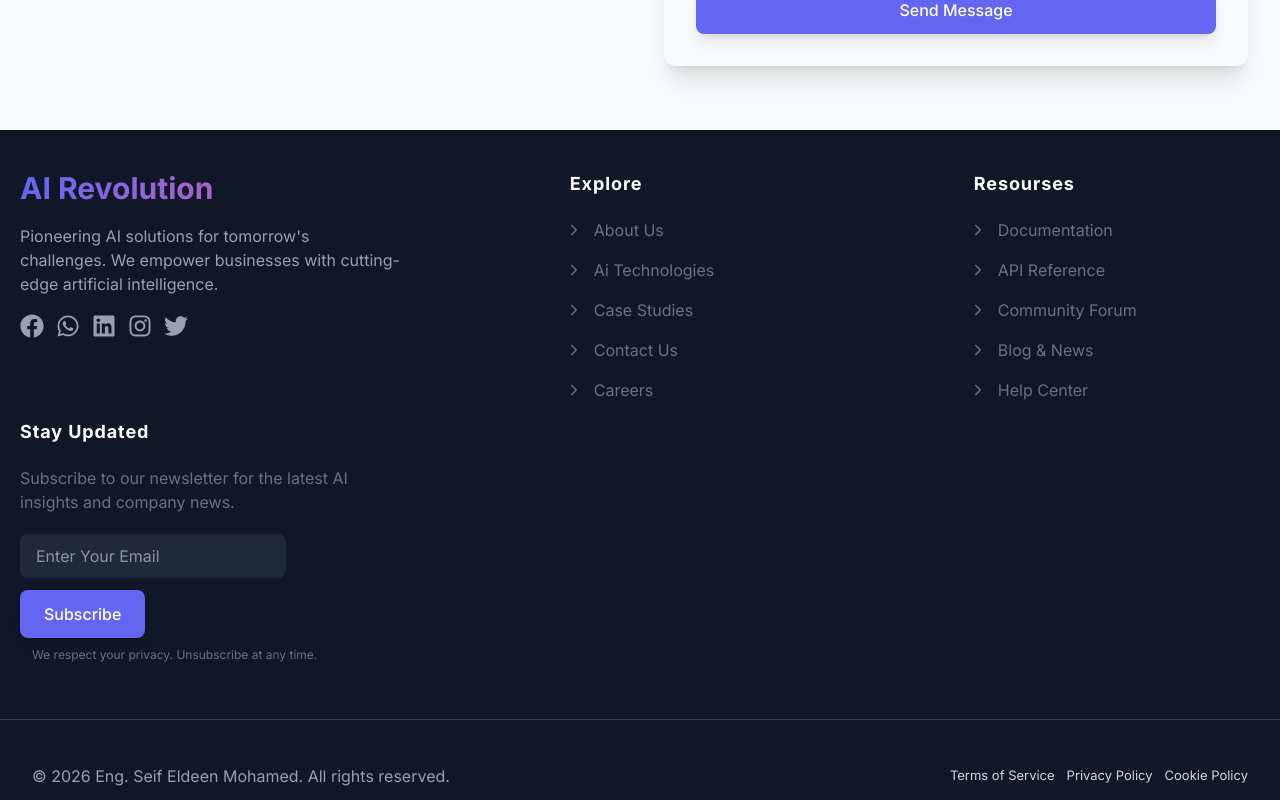
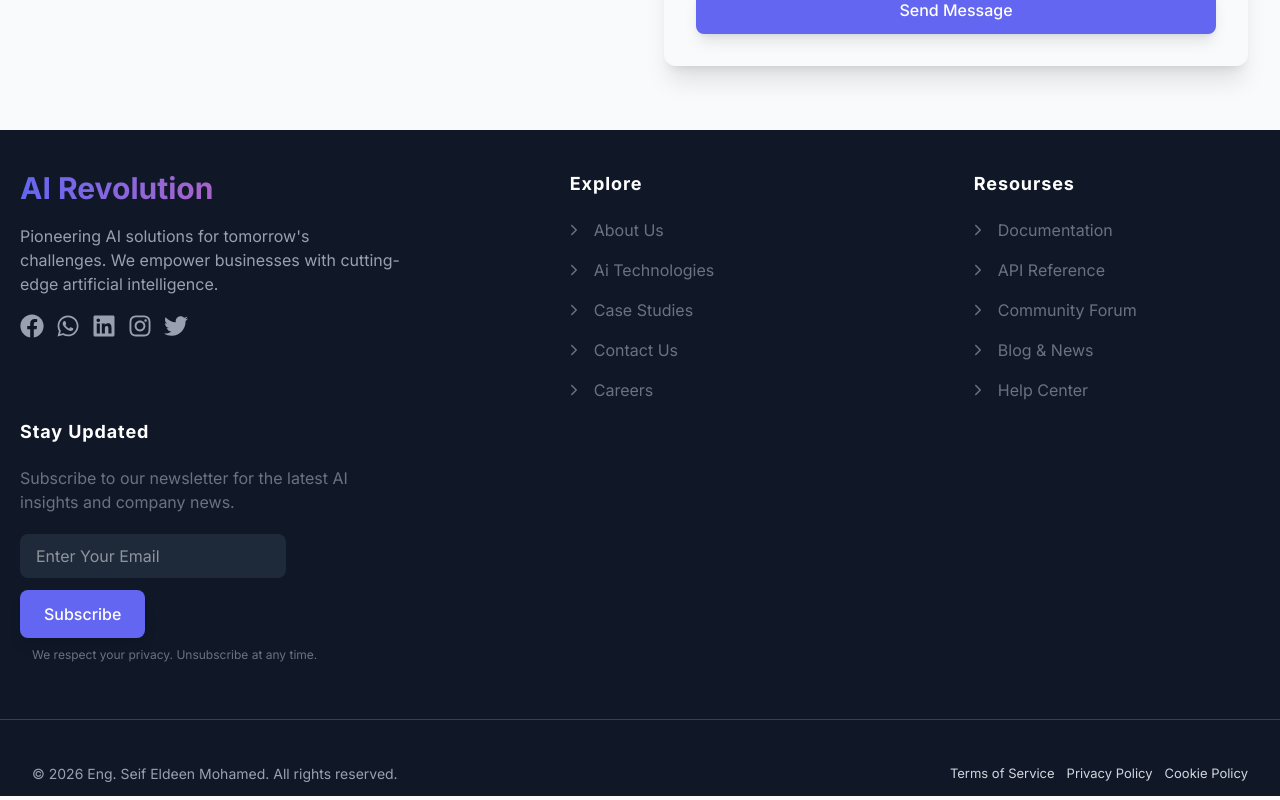
Before and after one commit to seifeldeen-div/TailwindProject, a React (Vite) app: page / in a window 1280 px wide. Shown: the part 2554-3354 px from the top of the page. Built offline with nearby package versions, Linux system fonts and the light colour scheme.

Commit message:
font-size at footer

```diff
--- a/src/components/layout/Footer.jsx
+++ b/src/components/layout/Footer.jsx
@@ -57,7 +57,7 @@ function Footer() {
                     <div className="absolute bottom-2 px-3 lg:my-7 lg:bottom-1 w-full h-px bg-gray-700"></div>
                 </div>
                 <div className="app-container flex flex-col md:flex-row justify-between items-center gap-2 py-3 text-xs lg:text-base">
-                    <div className="text-gray-400 text-center md:text-left">
+                    <div className="text-gray-400 text-center md:text-left text-sm">
                         © 2026
                         <a
                             className="hover:text-gray-100 transition-all"
```
